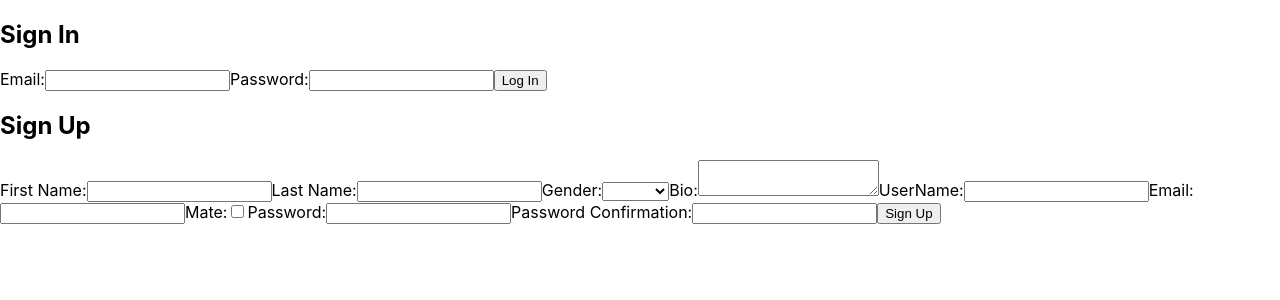
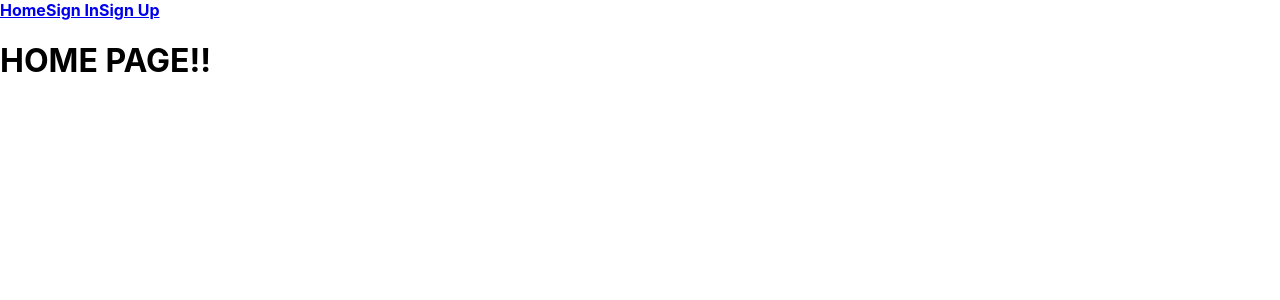
Before and after one commit to CodeHunt101/bmates, a React (Create React App) app in the folder client/: page / in a window 1280 px wide. Shown: the top 300 px of the page. Built offline with nearby package versions, Linux system fonts and the light colour scheme.

Commit message:
Added initial menu component and routes

```diff
--- a/client/package.json
+++ b/client/package.json
@@ -11,6 +11,7 @@
     "react": "^17.0.2",
     "react-dom": "^17.0.2",
     "react-redux": "^7.2.6",
+    "react-router-dom": "^6.0.2",
     "react-scripts": "4.0.3",
     "web-vitals": "^1.1.2"
   },
--- a/client/src/App.js
+++ b/client/src/App.js
@@ -1,13 +1,23 @@
-import { SigninUserForm } from "./features/users/SigninUserForm";
+import { Menu } from "./components/Menu";
+import { SigninUserForm } from "./features/users/SigninUserForm"
 import { SignupUserForm } from "./features/users/SignupUserForm"
+import { BrowserRouter, Routes, Route } from "react-router-dom"
+
 
 function App() {
 
   return (
-    <>
-      <SigninUserForm />
-      <SignupUserForm />
-    </>
+    <BrowserRouter>
+      <Menu />
+      <Routes>
+        <Route exact path="/" element={<h1>HOME PAGE!!</h1>} />
+
+        <Route exact path="/signin" element={<SigninUserForm />} />
+
+        <Route exact path="/signup" element={<SignupUserForm />} />
+
+      </Routes>
+    </BrowserRouter>
   );
 }
 
--- /dev/null
+++ b/client/src/components/Menu.js
@@ -0,0 +1,18 @@
+import { Link } from "react-router-dom"
+
+export const Menu = () => {
+  return (
+
+        <nav>
+          <Link to="/">
+            <b>Home</b>
+          </Link>
+          <Link to="/signin">
+            <b>Sign In</b>
+          </Link>
+          <Link to="/signup">
+            <b>Sign Up</b>
+          </Link>
+        </nav>
+  )
+}
```
Also changed, not shown: 1 other file (tests, documents, lock files or other folders).
